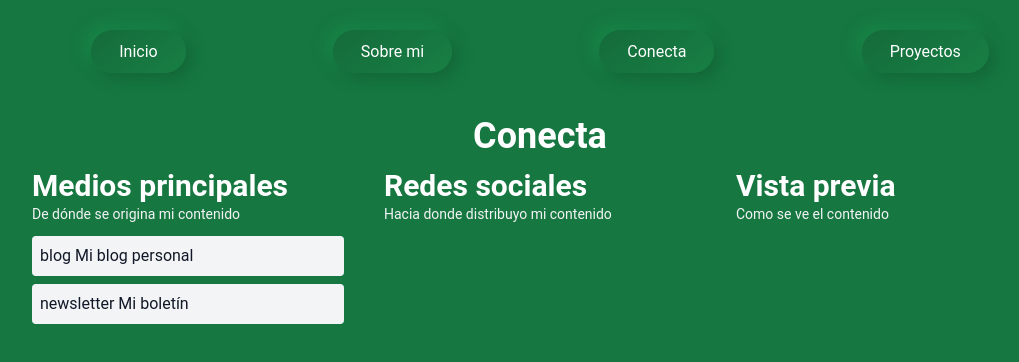
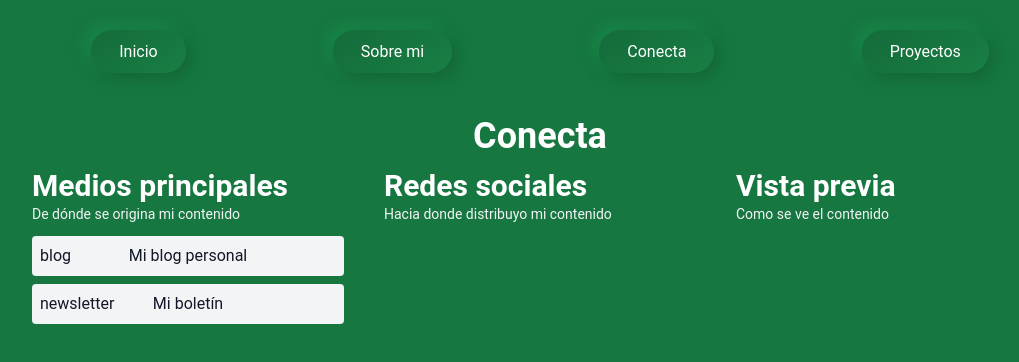
Before and after one commit to ragnarok22/about-page, a Next.js app: page /connect in a window 1280 px wide. Shown: the top 362 px of the page, without its empty margins (100-1119 px from the left). Built offline with nearby package versions, Linux system fonts and the light colour scheme.

Commit message:
fix: link and icon position

```diff
--- a/components/connect/ButtonLink.jsx
+++ b/components/connect/ButtonLink.jsx
@@ -1,8 +1,9 @@
 const ButtonLink = ({ icon, link, text }) => {
   return (
-    <div className="flex bg-gray-100 text-gray-900 p-2 rounded mb-2">
-      <a href={link} className="" target="_blank" rel="noopener noreferrer">
-        {icon} {text}
+    <div className="flex bg-gray-100 text-gray-900 p-2 rounded mb-2 relative">
+      <a href={link} className="w-full text-center" target="_blank" rel="noopener noreferrer">
+        <div className="absolute">{icon}</div>
+        {text}
       </a>
     </div>
   );
--- a/data/content.js
+++ b/data/content.js
@@ -2,11 +2,11 @@ export const content = [
   {
     text: "Mi blog personal",
     icon: "blog",
-    url: "https://blog.ragnarok22.dev",
+    link: "https://blog.ragnarok22.dev",
   },
   {
     text: "Mi boletín",
     icon: "newsletter",
-    url: "https://newsletter.ragnarok22.dev",
+    link: "https://newsletter.ragnarok22.dev",
   },
 ];
```
